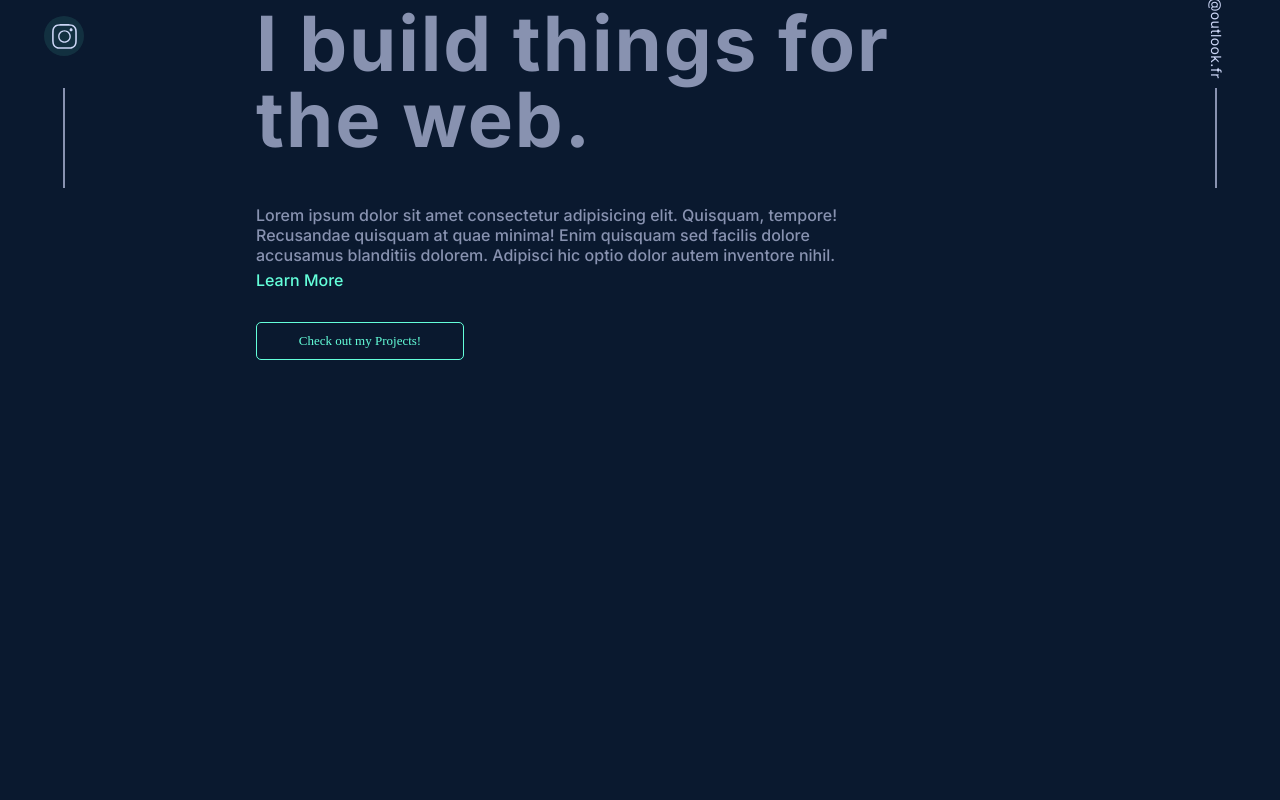
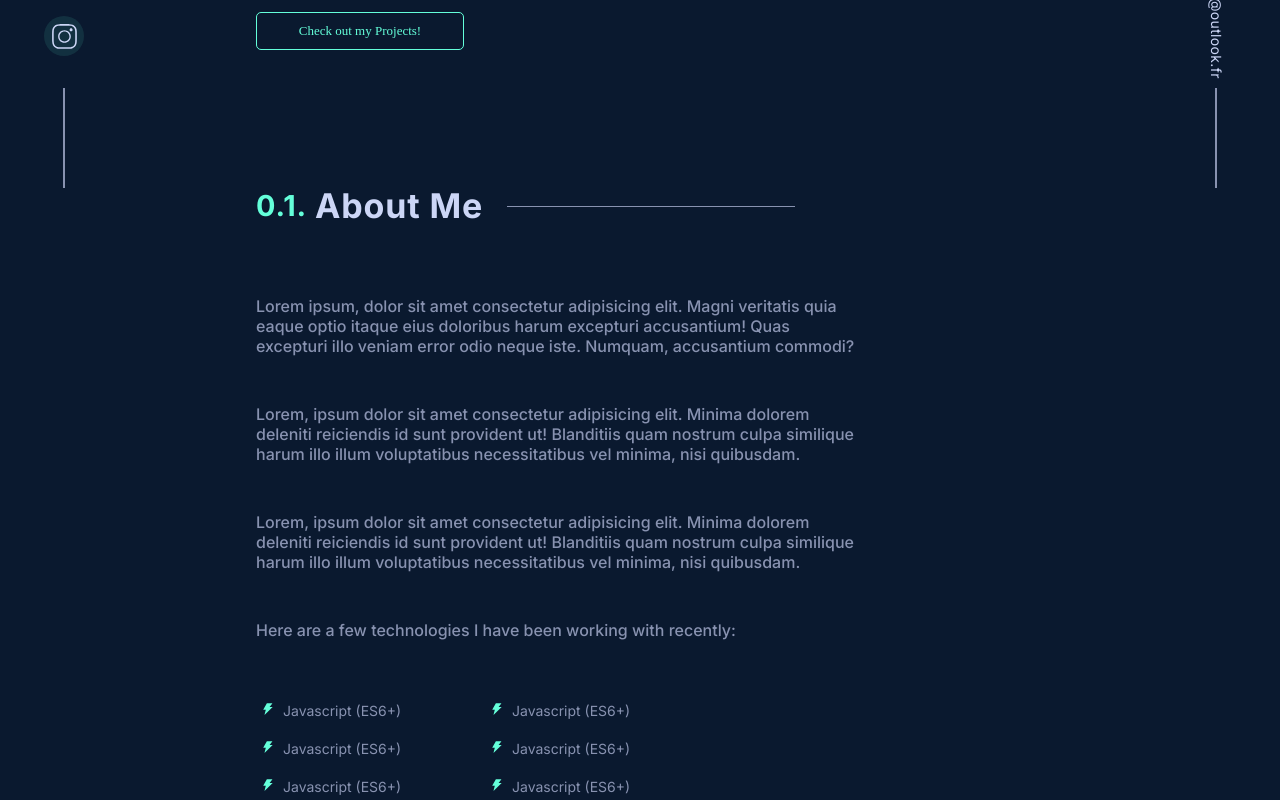
Before and after one commit to AdamDjo/Portfolio-v2, a Next.js app: page / in a window 1280 px wide. Shown: the part 660-1460 px from the top of the page. Before the commit the page ends 1070 px from the top, so only its background shows below. Built offline with nearby package versions, Linux system fonts and the light colour scheme.

Commit message:
About page

```diff
--- a/app/(home)/page.tsx
+++ b/app/(home)/page.tsx
@@ -2,6 +2,7 @@ import { LeftSide } from '@/src/components/Layout/LeftSide';
 import '../../src/styles/pages/home.scss';
 import { RightSide } from '@/src/components/Layout/RightSide';
 import { Banner } from '@/src/components/banner/Banner';
+import { About } from '@/src/components/About/About';
 export default function Home() {
   return (
     <main>
@@ -10,6 +11,7 @@ export default function Home() {
       </div>
       <div className="body-layout">
         <Banner></Banner>
+        <About></About>
       </div>
       <div className="right-layout">
         <RightSide />
--- /dev/null
+++ b/src/components/About/About.tsx
@@ -0,0 +1,79 @@
+import { SectionTitle } from '../Layout/SectionTitle';
+import './_about.scss';
+import { AiFillThunderbolt } from 'react-icons/ai';
+
+export const About = () => {
+  return (
+    <section className="AboutSection" id="about">
+      <SectionTitle title="About Me" titleNumber="0.1."></SectionTitle>
+      <div className="AboutContent">
+        <div className="AboutText">
+          <p>
+            Lorem ipsum, dolor sit amet consectetur adipisicing elit. Magni
+            veritatis quia eaque optio itaque eius doloribus harum excepturi
+            accusantium! Quas excepturi illo veniam error odio neque iste.
+            Numquam, accusantium commodi?
+          </p>
+          <p>
+            Lorem, ipsum dolor sit amet consectetur adipisicing elit. Minima
+            dolorem deleniti reiciendis id sunt provident ut! Blanditiis quam
+            nostrum culpa similique harum illo illum voluptatibus necessitatibus
+            vel minima, nisi quibusdam.
+          </p>
+          <p>
+            Lorem, ipsum dolor sit amet consectetur adipisicing elit. Minima
+            dolorem deleniti reiciendis id sunt provident ut! Blanditiis quam
+            nostrum culpa similique harum illo illum voluptatibus necessitatibus
+            vel minima, nisi quibusdam.
+          </p>
+          <p>Here are a few technologies I have been working with recently:</p>
+          <ul>
+            <li>
+              <span>
+                <AiFillThunderbolt></AiFillThunderbolt>
+              </span>
+              Javascript (ES6+)
+            </li>
+            <li>
+              <span>
+                <AiFillThunderbolt></AiFillThunderbolt>
+              </span>
+              Javascript (ES6+)
+            </li>
+            <li>
+              <span>
+                <AiFillThunderbolt></AiFillThunderbolt>
+              </span>
+              Javascript (ES6+)
+            </li>
+            <li>
+              <span>
+                <AiFillThunderbolt></AiFillThunderbolt>
+              </span>
+              Javascript (ES6+)
+            </li>
+            <li>
+              <span>
+                <AiFillThunderbolt></AiFillThunderbolt>
+              </span>
+              Javascript (ES6+)
+            </li>
+            <li>
+              <span>
+                <AiFillThunderbolt></AiFillThunderbolt>
+              </span>
+              Javascript (ES6+)
+            </li>
+          </ul>
+        </div>
+        <div className="AboutImage">
+          {' '}
+          <div className="border-image"> </div>
+          <div className="image-content">
+            <img src="https://placehold.co/600x400/png" alt="Adam"></img>
+          </div>
+        </div>
+      </div>
+    </section>
+  );
+};
--- /dev/null
+++ b/src/components/About/_about.scss
@@ -0,0 +1,85 @@
+@import '../../styles/variables';
+@import '../../styles/mixins';
+.AboutSection {
+  display: flex;
+  padding-top: 2.5rem;
+  padding-bottom: 2.5rem;
+  flex-direction: column;
+  gap: 2rem;
+  .AboutContent {
+    display: flex;
+    flex-direction: row;
+    gap: 4rem;
+    .AboutText {
+      display: flex;
+      flex-direction: column;
+      gap: 1rem;
+      width: 100%;
+      color: $textDark;
+      font-size: 1rem;
+      ul {
+        display: grid;
+        margin-top: 1.5rem;
+        grid-template-columns: repeat(2, minmax(0, 1fr));
+        gap: 0.5rem;
+        font-size: 0.875rem;
+        line-height: 1.25rem;
+        max-width: 450px;
+        li {
+          display: flex;
+          align-items: center;
+          gap: 0.5rem;
+          span {
+            color: $textGreen;
+          }
+        }
+      }
+    }
+    .AboutImage {
+      position: relative;
+
+      .image-content {
+        z-index: 5;
+        position: relative;
+
+        img {
+          object-fit: cover;
+          border-radius: 0.5rem;
+          width: 300px;
+          height: 20rem;
+          transition: filter 0.3s ease-in-out;
+          z-index: 5555;
+          &:hover {
+            filter: brightness(90%);
+          }
+        }
+      }
+
+      .border-image {
+        position: absolute;
+        top: -1.8rem;
+        right: -1.5rem;
+        border-radius: 0.5rem;
+        width: 100%;
+        height: 21.5rem;
+        border: 1px solid $textGreen;
+        z-index: 1;
+        transition: transform 0.3s ease-in-out;
+
+        &:hover {
+          transform: translate(-0.5rem, 0.5rem);
+        }
+      }
+    }
+  }
+}
+@media (max-width: $xl) {
+  .AboutSection {
+    .AboutContent {
+      flex-direction: column;
+    }
+  }
+  .border-image {
+    display: none;
+  }
+}
--- a/src/components/Header/_navbar.scss
+++ b/src/components/Header/_navbar.scss
@@ -3,7 +3,8 @@
 
 .nav-menu {
   box-shadow: $navbarShadow;
-
+  position: fixed;
+  width: 100%;
   .nav-items {
     display: flex;
     justify-content: space-between;
--- /dev/null
+++ b/src/components/Layout/SectionTitle.tsx
@@ -0,0 +1,15 @@
+interface SectionTitleProps {
+  title: string;
+  titleNumber: string;
+}
+export const SectionTitle = ({ title, titleNumber }: SectionTitleProps) => {
+  return (
+    <div>
+      <h2 className="title">
+        <span className="numberSection">{titleNumber}</span>
+        {title}
+        <span className="liner"></span>
+      </h2>
+    </div>
+  );
+};
--- /dev/null
+++ b/src/components/Layout/sectionTitle copy.scss
@@ -0,0 +1 @@
+@import '../../styles/variables';
--- a/src/components/banner/_banner.scss
+++ b/src/components/banner/_banner.scss
@@ -6,7 +6,9 @@
   padding-bottom: 2.5rem;
   flex-direction: column;
   gap: 1rem;
-  max-width: $contentContainer;
+
+  height: 88vh;
+  justify-content: center;
   h1 {
     display: flex;
     flex-direction: column;
@@ -21,9 +23,7 @@
   span {
     margin-top: 5px;
   }
-  p {
-    max-width: 600px;
-  }
+
   a {
     span {
       color: $textGreen;
@@ -68,3 +68,8 @@
     max-width: $containerXs;
   }
 }
+@media (max-width: $lg) {
+  .banner {
+    max-width: inherit;
+  }
+}
--- a/src/styles/globals.scss
+++ b/src/styles/globals.scss
@@ -19,7 +19,7 @@ h1,
 h2,
 h3,
 h4 {
-  font-size: 1.125rem;
+  font-size: 2.125rem;
   line-height: 1.75rem;
   letter-spacing: 0.025em;
 }
@@ -30,4 +30,53 @@ p {
   font-weight: 500;
   color: $textDark;
   font-size: 1rem;
+  max-width: 600px;
 }
+.title {
+  display: flex;
+  align-items: center;
+  .numberSection {
+    color: $textGreen;
+    font-size: 1.8rem;
+    margin-right: 0.5rem;
+  }
+  .liner {
+    display: inline-flex;
+    width: 18rem;
+    background: $textDark;
+    margin-left: 1.5rem;
+    height: 0.5px;
+  }
+}
+ul {
+  list-style-type: none;
+  padding: 0;
+  margin: 0;
+  li {
+    margin: 5px;
+  }
+}
+@media (max-width: 960px) {
+  body {
+    margin: 0 20px;
+  }
+  p {
+    max-width: inherit;
+  }
+  .title {
+    justify-content: center;
+    .liner {
+      display: none;
+    }
+  }
+}
+@media (max-width: 776px) {
+  h1,
+  h2,
+  h3,
+  h4 {
+    font-size: 2.125rem !important;
+    line-height: 1.75rem;
+    letter-spacing: 0.025em;
+  }
+}
--- a/src/styles/pages/home.scss
+++ b/src/styles/pages/home.scss
@@ -2,7 +2,9 @@
 main {
   width: 100%;
   height: 92vh;
-
+  display: flex;
+  align-items: center;
+  justify-content: space-between;
   .left-layout {
     position: fixed;
     bottom: 0;
@@ -22,17 +24,9 @@ main {
   .body-layout {
     display: flex;
     justify-content: center;
-    align-items: center;
 
+    flex-direction: column;
     margin: auto;
-    height: 88vh;
-  }
-}
-@media (min-width: $lg) {
-  main {
-    display: flex;
-    align-items: center;
-    justify-content: space-between;
   }
 }
 
@@ -43,4 +37,7 @@ main {
   .right-layout {
     display: none;
   }
+  .body-layout {
+    text-align: center;
+  }
 }
```
